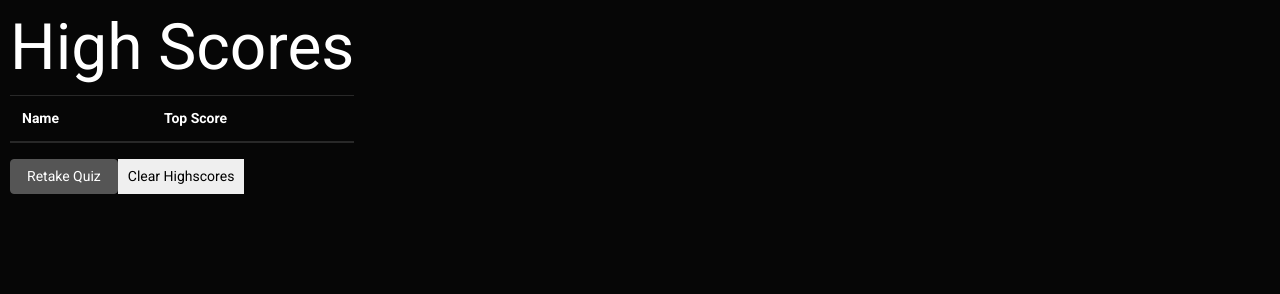
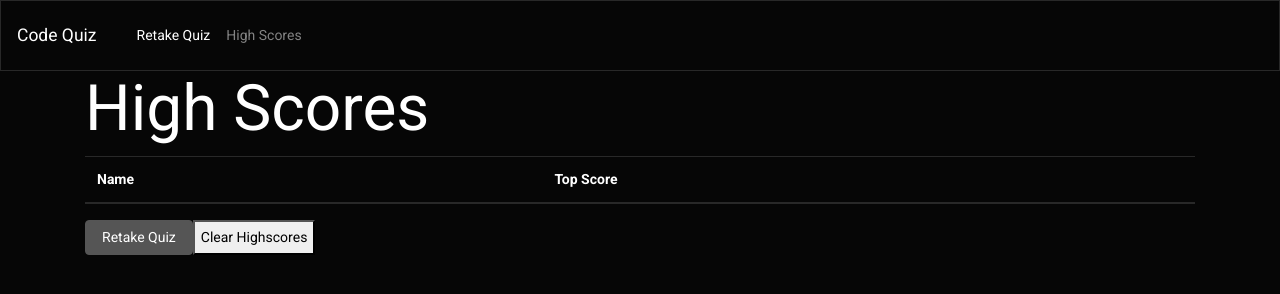
Before and after one commit to leeannray/Code-Quiz, a plain HTML site: page highscore.html in a window 1280 px wide. Drawn offline with nearby package versions, Linux system fonts and the light colour scheme.

Commit message:
fixed errors with navbar

```diff
--- a/assets/score.js
+++ b/assets/score.js
@@ -2,7 +2,7 @@
 function displayHighScores() {
 
     // Retrieve scores from localstorage or create empty array
-    var highscores = JSON.parse(window.localStorage.getItem("highscores")) || [];
+    var highScores = JSON.parse(window.localStorage.getItem("highscores")) || [];
 
     // Sort the highscores by score property from highest to lowest
     highScores.sort(function (a, b) {
--- a/assets/style.css
+++ b/assets/style.css
@@ -1,14 +1,4 @@
-button {
-  display: inline-block;
-  margin: 5px;
-  cursor: pointer;
-  font-size: 100%;
-  border-radius: 5px;
-  padding: 2px 10px;
-  color: black;
-  border: 0;
-  transition: background-color 0.1s;
-}
+
 
 button:hover {
   background-color: grey;
@@ -18,9 +8,7 @@ button:hover {
   display: block;
 }
 
-la input[type="text"] {
-  font-size: 100%;
-}
+
 
 
 
@@ -33,12 +21,11 @@ la input[type="text"] {
 }
 
 .scores {
-  position: absolute;
-  top: 10px;
-  left: 10px;
+  margin-top: auto;
+  align-items: center;
 }
 
-la.feedback {
+.feedback {
   font-style: italic;
   font-size: 120%;
   margin-top: 20px;
@@ -47,8 +34,9 @@ la.feedback {
   border-top: 2px solid #ccc;
 }
 
-.timer {
+la.timer {
   position: absolute;
   top: 10px;
   right: 10px;
+  color: white;
 }
--- a/highscore.html
+++ b/highscore.html
@@ -13,7 +13,24 @@
 </head>
 
 <body>
+<div>
+    <nav class="navbar navbar-expand-lg navbar-dark bg-dark">
+        <a class="navbar-brand" href="index.html">Code Quiz</a>
+
+        <div class="navbar" id="navbarColor02">
+            <ul class="navbar-nav mr-auto">
+                <li class="nav-item active">
+                    <a class="nav-link" href="index.html">Retake Quiz <span class="sr-only">(current)</span></a>
+                </li>
+                <li class="nav-item">
+                    <a class="nav-link" href="highscores.html">High Scores</a>
+                </li>
+            </ul>
+        </div>
+    </nav>
+</div>
     <!--High scores page-->
+<div class="container">
     <div class="scores">
         <h1>High Scores</h1>
         <table class="table table-hover">
@@ -33,7 +50,7 @@
             <button id="clear">Clear Highscores</button>
         </div>
     </div>
-
+</div>
     <script src="./assets/score.js"></script>
 
 </body>
```
Also changed, not shown: index.html (+10 -13 lines).
